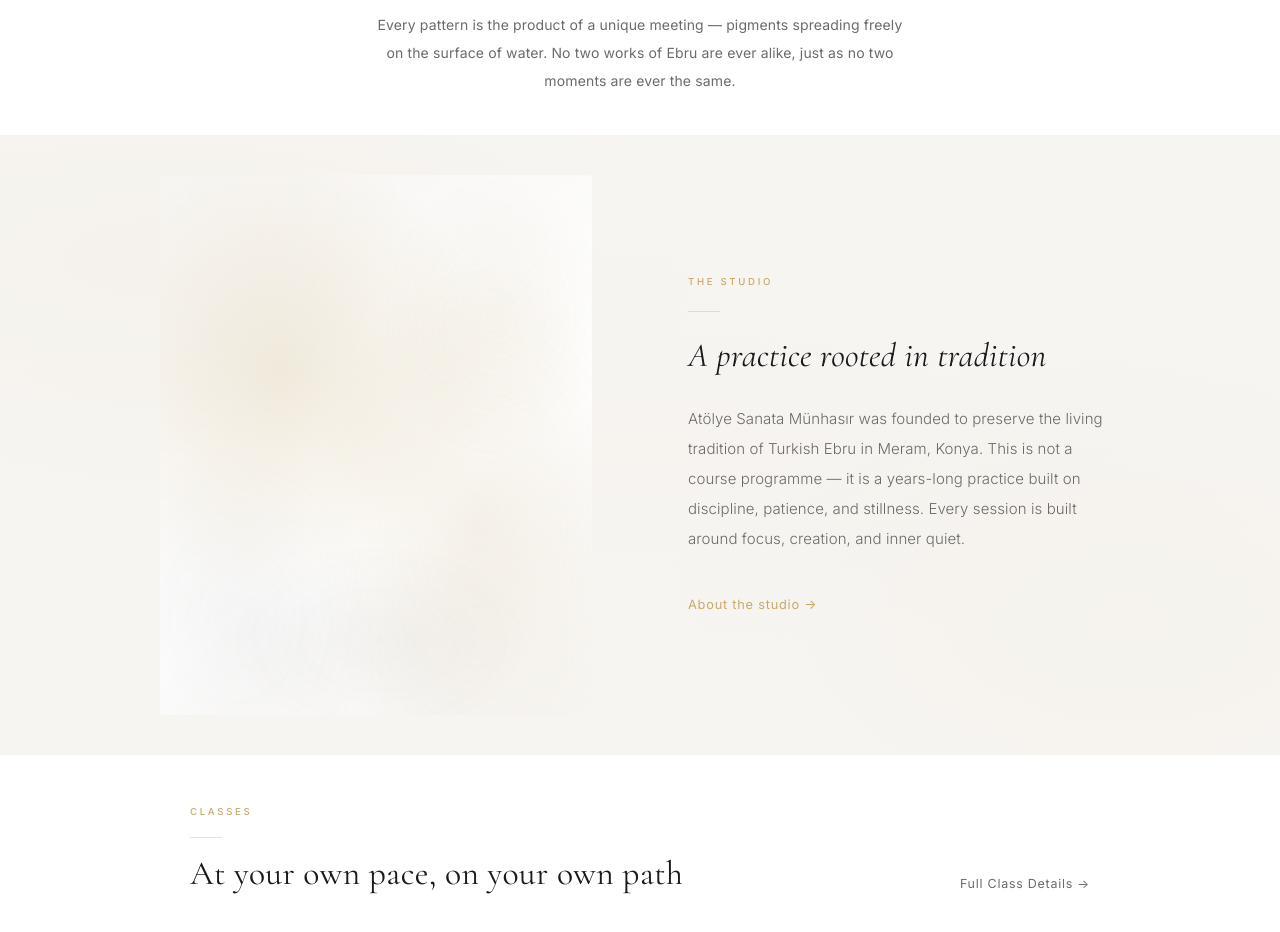
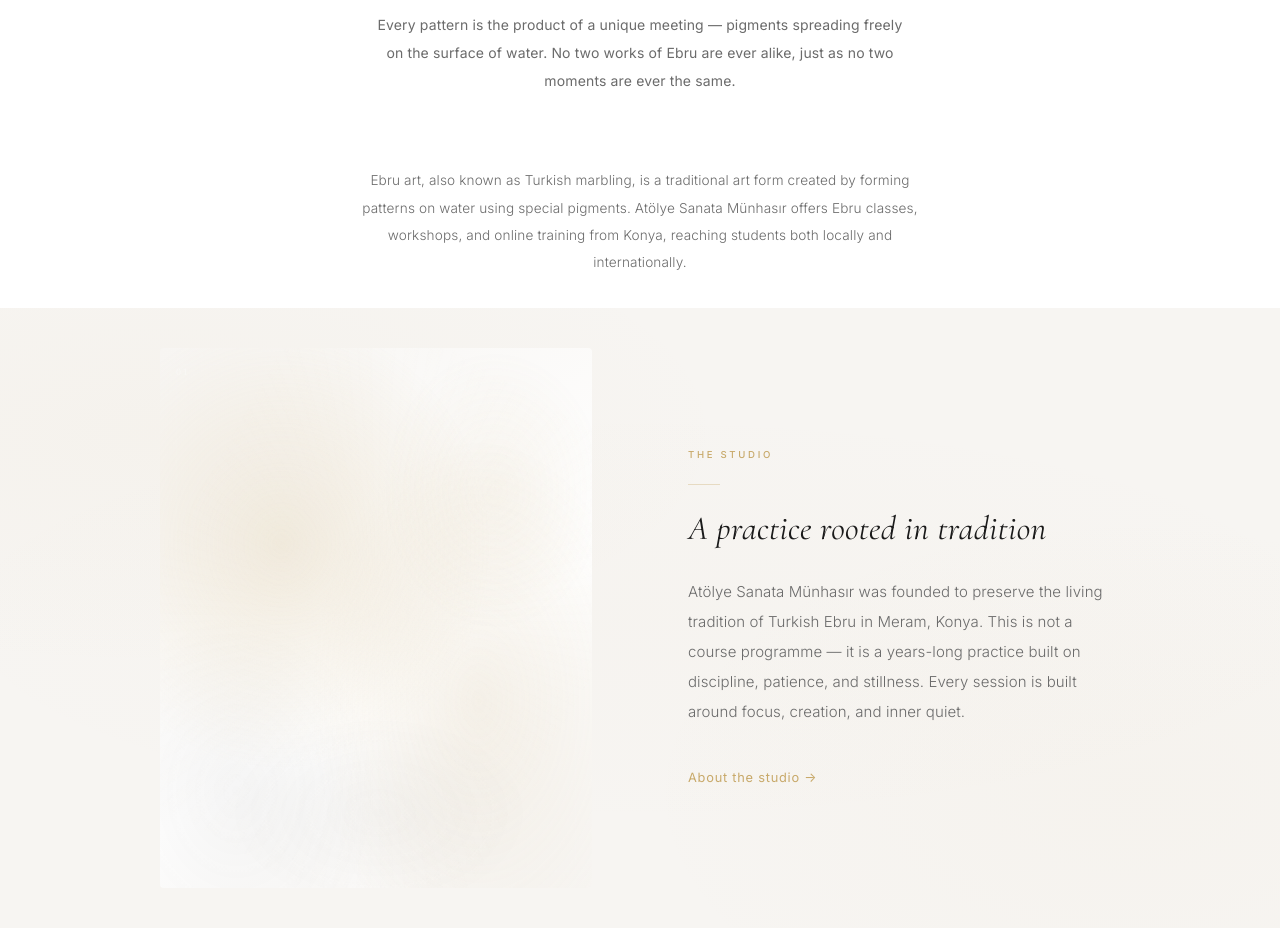
Before and after one commit to efekuyu/sanata-munhasir, a Next.js app: page /en in a window 1280 px wide. Shown: the part 1120-2052 px from the top of the page. Built offline with nearby package versions, Linux system fonts and the light colour scheme.

Commit message:
Add homepage SEO content

```diff
--- a/src/app/[locale]/page.tsx
+++ b/src/app/[locale]/page.tsx
@@ -184,6 +184,28 @@ export default function HomePage() {
         </Container>
       </section>
 
+        {/* SEO TEXT BLOCK */}
+<section style={{ paddingTop: '2rem', paddingBottom: '2rem', background: '#FFFFFF' }}>
+  <Container>
+    <div className="max-w-xl mx-auto text-center">
+
+      <p
+        className="text-foreground-muted"
+        style={{
+          fontSize: '0.85rem',
+          fontWeight: 300,
+          lineHeight: 2.0,
+          letterSpacing: '0.01em'
+        }}
+      >
+        {locale === 'tr'
+          ? 'Ebru sanatı, suyun yüzeyinde boyalarla desenler oluşturarak yapılan geleneksel bir Türk sanatıdır. Atölye Sanata Münhasır, Konya Meram’da ebru dersleri, workshoplar ve online eğitimler sunarak bu sanatı hem yerel hem de Türkiye genelinde yaygınlaştırmayı amaçlar.'
+          : 'Ebru art, also known as Turkish marbling, is a traditional art form created by forming patterns on water using special pigments. Atölye Sanata Münhasır offers Ebru classes, workshops, and online training from Konya, reaching students both locally and internationally.'}
+      </p>
+
+    </div>
+  </Container>
+</section>
 
       {/* ══════════════════════════════════════════════════════════
           STUDIO INTRO — split layout — ALT bg
```
